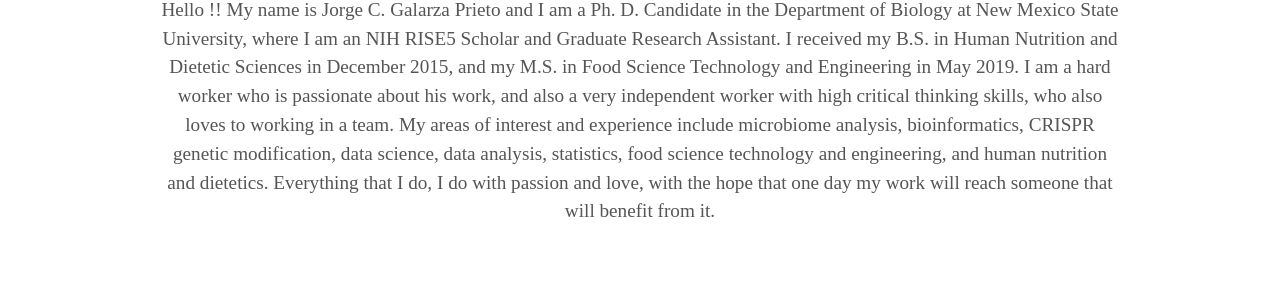
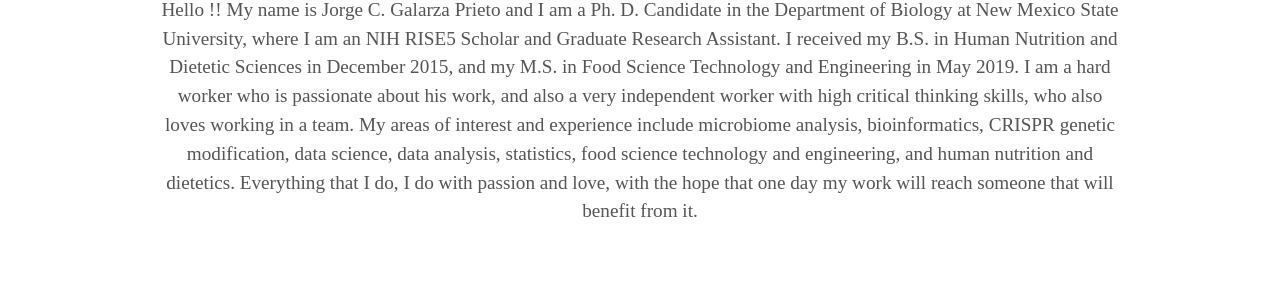
Before and after one commit to jorgegalarza1/jorgegalarza1.github.io, a Jekyll site: the page built from index.html, in a window 1280 px wide. Shown: the part 1061-1368 px from the top of the page. Built offline with Jekyll 4.4.1, drawn with Linux system fonts in a browser that asks for light colours; some web fonts are replaced.

```diff
--- a/_config.yml
+++ b/_config.yml
@@ -6,7 +6,7 @@ description: Jekyll Theme Minimal Resume
 
 # User settings
 username: Jorge C. Galarza Prieto
-user_description: Hello !! My name is Jorge C. Galarza Prieto and I am a Ph. D. Candidate in the Department of Biology at New Mexico State University, where I am an NIH RISE5 Scholar and Graduate Research Assistant. I received my B.S. in Human Nutrition and Dietetic Sciences in December 2015, and my M.S. in Food Science Technology and Engineering in May 2019. I am a hard worker who is passionate about his work, and also a very independent worker with high critical thinking skills, who also loves to working in a team. My areas of interest and experience include microbiome analysis, bioinformatics, CRISPR genetic modification, data science, data analysis, statistics, food science technology and engineering, and human nutrition and dietetics. Everything that I do, I do with passion and love, with the hope that one day my work will reach someone that will benefit from it.
+user_description: Hello !! My name is Jorge C. Galarza Prieto and I am a Ph. D. Candidate in the Department of Biology at New Mexico State University, where I am an NIH RISE5 Scholar and Graduate Research Assistant. I received my B.S. in Human Nutrition and Dietetic Sciences in December 2015, and my M.S. in Food Science Technology and Engineering in May 2019. I am a hard worker who is passionate about his work, and also a very independent worker with high critical thinking skills, who also loves working in a team. My areas of interest and experience include microbiome analysis, bioinformatics, CRISPR genetic modification, data science, data analysis, statistics, food science technology and engineering, and human nutrition and dietetics. Everything that I do, I do with passion and love, with the hope that one day my work will reach someone that will benefit from it.
 user_title: Biology | Data Science and Analytics | Statistics | Food Science Technology and Engineering | Human Dietetics
 email: jorge_galarza_1@outlook.com
 # twitter_username: lorem_ipsum
```
